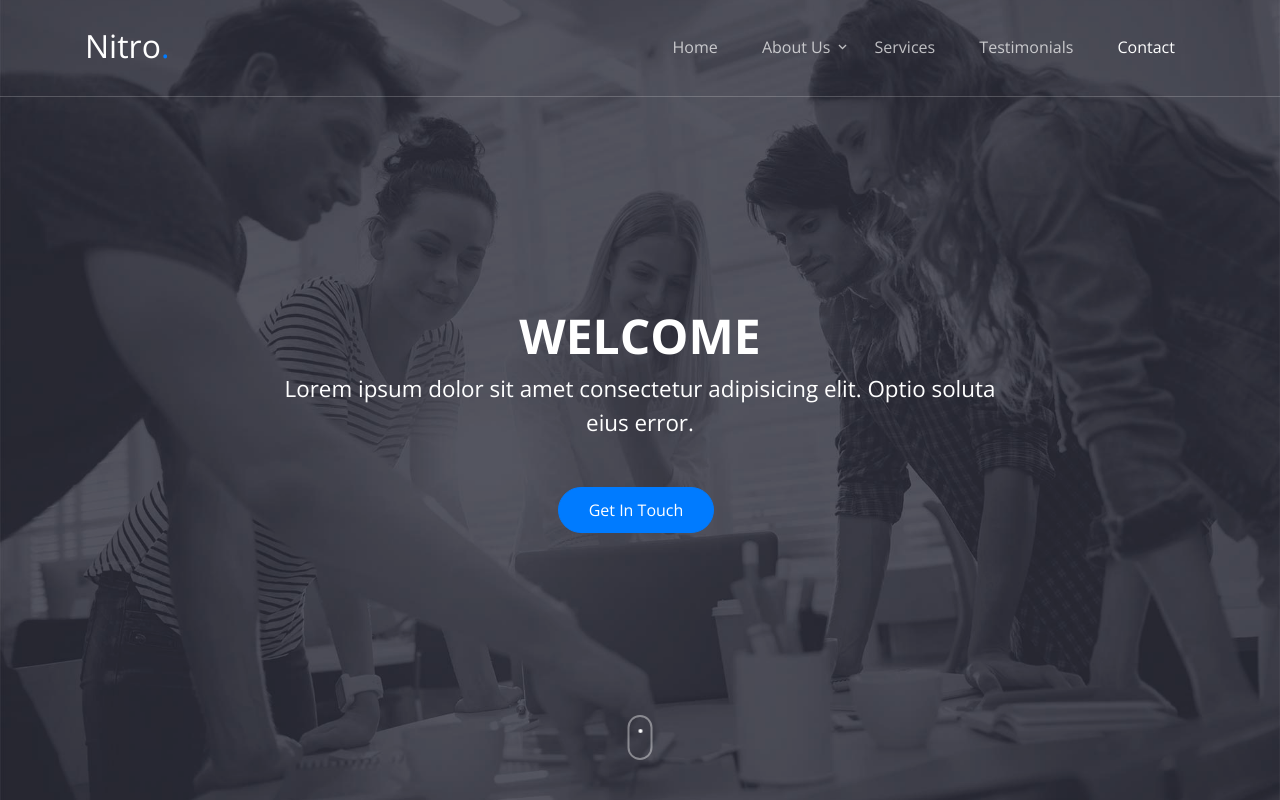
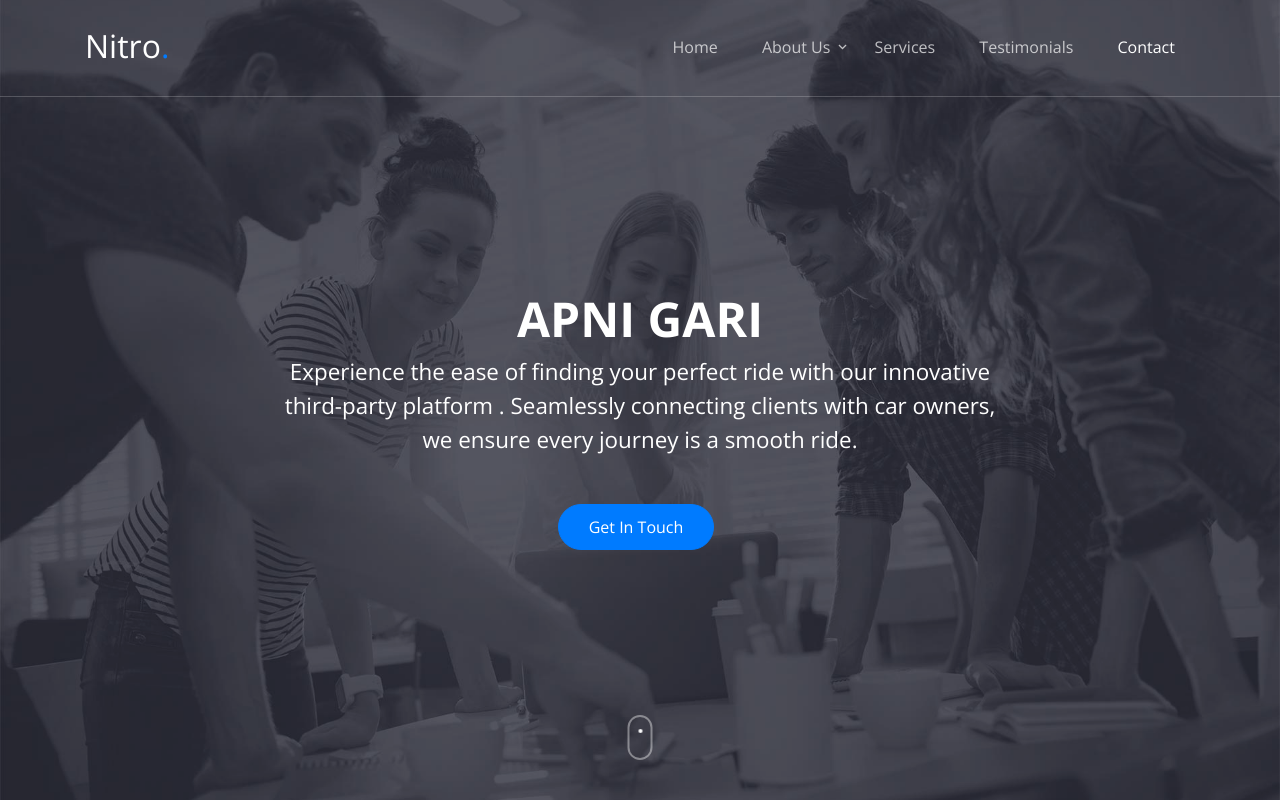
Before and after one commit to ApniGari/home, a plain HTML site: page index.html in a window 1280 px wide. Shown: the top 800 px of the page. Drawn offline with nearby package versions, Linux system fonts and the light colour scheme; files whose address does not match are found by name.

Commit message:
slider text change

```diff
--- a/index.html
+++ b/index.html
@@ -1,7 +1,7 @@
 <!doctype html>
 <html lang="en">
   <head>
-    <title>Api Gari&mdash;Unlock Your Ride</title>
+    <title>Apni Gari&mdash;Unlock Your Ride</title>
     <meta charset="utf-8">
     <meta name="viewport" content="width=device-width, initial-scale=1, shrink-to-fit=no">
 
@@ -106,8 +106,8 @@
 
 
           <div class="col-md-8 mt-lg-5 text-center">
-            <h1 class="text-uppercase" data-aos="fade-up">Welcome</h1>
-            <p class="mb-5 desc"  data-aos="fade-up" data-aos-delay="100">Lorem ipsum dolor sit amet consectetur adipisicing elit. Optio soluta eius error.</p>
+            <h1 class="text-uppercase" data-aos="fade-up">Apni Gari</h1>
+            <p class="mb-5 desc"  data-aos="fade-up" data-aos-delay="100">Experience the ease of finding your perfect ride with our innovative third-party platform . Seamlessly connecting clients with car owners, we ensure every journey is a smooth ride.</p>
             <div data-aos="fade-up" data-aos-delay="100">
               <a href="#contact-section" class="btn smoothscroll btn-primary mr-2 mb-2">Get In Touch</a>
             </div>
```
